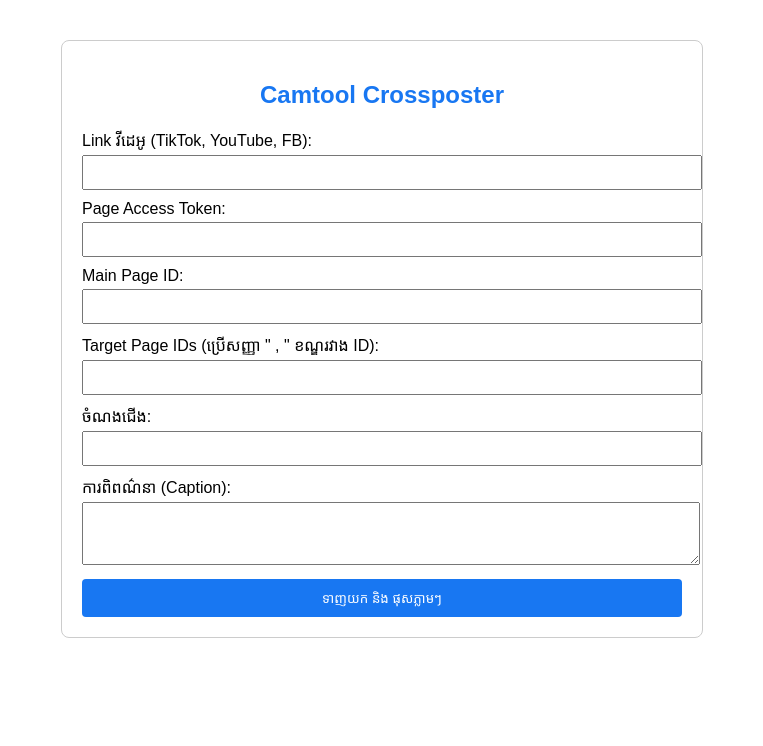
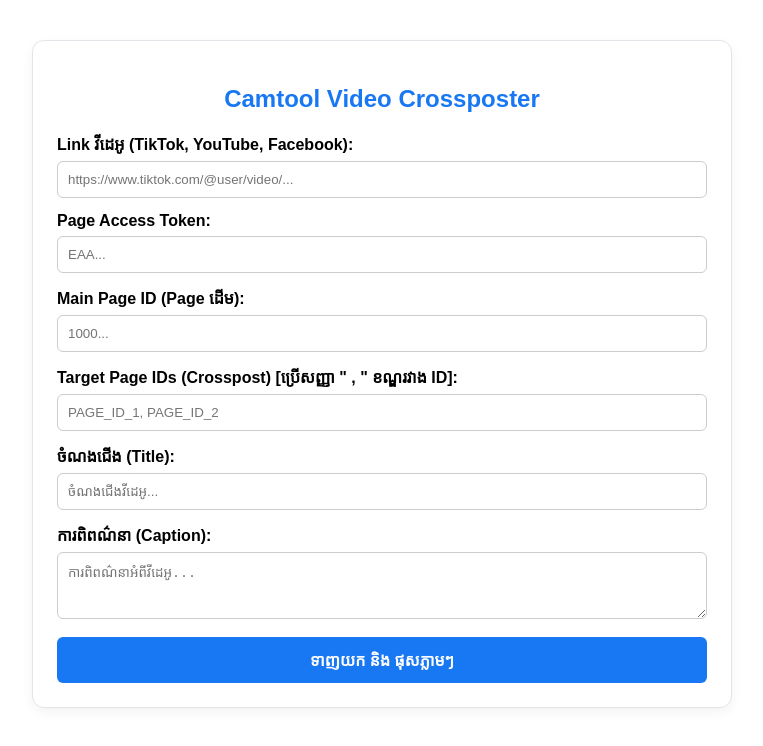
Before and after one commit to poozsvit77-source/crosspost-backend, a React (Vite) app: page / in a window 1280 px wide. Shown: the top 746 px of the page, without its empty margins (258-1021 px from the left). Built offline with nearby package versions, Linux system fonts and the light colour scheme.

Commit message:
Update App.jsx

```diff
--- a/src/App.jsx
+++ b/src/App.jsx
@@ -10,26 +10,33 @@
   const [loading, setLoading] = useState(false);
   const [status, setStatus] = useState('');
 
-  // ជំនួស URL នេះដោយ URL ដែលទទួលបានពី Render ពេលក្រោយ
-  const BACKEND_URL = "http://localhost:5000";
+  // ភ្ជាប់ទៅកាន់ Backend URL លើ Render របស់អ្នក
+  const BACKEND_URL = "https://crosspost-backend-pjjy.onrender.com";
 
   const handleProcess = async (e) => {
     e.preventDefault();
     setLoading(true);
-    setStatus('កំពុងទាញយក និង រៀបចំផុស...');
+    setStatus('កំពុងទាញយកវីដេអូ និង រៀបចំផុសទៅ Facebook...');
 
     try {
       const res = await fetch(`${BACKEND_URL}/api/crosspost`, {
         method: 'POST',
         headers: { 'Content-Type': 'application/json' },
-        body: JSON.stringify({ videoUrl, accessToken, mainPageId, targetPages, title, description }),
+        body: JSON.stringify({
+          videoUrl,
+          accessToken,
+          mainPageId,
+          targetPages,
+          title,
+          description
+        }),
       });
 
       const data = await res.json();
       if (data.success) {
         setStatus(`ផុសជោគជ័យ! Video ID: ${data.videoId}`);
       } else {
-        setStatus(`បរាជ័យ: ${JSON.stringify(data.error)}`);
+        setStatus(`បរាជ័យ: ${typeof data.error === 'object' ? JSON.stringify(data.error) : data.error}`);
       }
     } catch (err) {
       setStatus(`មានបញ្ហាភ្ជាប់ទៅ Server: ${err.message}`);
@@ -39,38 +46,93 @@
   };
 
   return (
-    <div style={{ maxWidth: '600px', margin: '40px auto', padding: '20px', border: '1px solid #ccc', borderRadius: '8px', fontFamily: 'sans-serif' }}>
-      <h2 style={{ textAlign: 'center', color: '#1877f2' }}>Camtool Crossposter</h2>
+    <div style={{ maxWidth: '650px', margin: '40px auto', padding: '24px', fontFamily: 'Arial, sans-serif', border: '1px solid #e1e4e8', borderRadius: '12px', boxShadow: '0 4px 12px rgba(0,0,0,0.05)', backgroundColor: '#ffffff' }}>
+      <h2 style={{ color: '#1877f2', textAlign: 'center', marginBottom: '20px' }}>Camtool Video Crossposter</h2>
+
       <form onSubmit={handleProcess}>
-        <div style={{ marginBottom: '10px' }}>
-          <label>Link វីដេអូ (TikTok, YouTube, FB):</label>
-          <input type="url" value={videoUrl} onChange={(e) => setVideoUrl(e.target.value)} required style={{ width: '100%', padding: '8px', marginTop: '4px' }} />
+        <div style={{ marginBottom: '14px' }}>
+          <label style={{ fontWeight: 'bold', display: 'block', marginBottom: '6px' }}>Link វីដេអូ (TikTok, YouTube, Facebook):</label>
+          <input
+            type="url"
+            placeholder="https://www.tiktok.com/@user/video/..."
+            value={videoUrl}
+            onChange={(e) => setVideoUrl(e.target.value)}
+            required
+            style={{ width: '100%', padding: '10px', borderRadius: '6px', border: '1px solid #ccc', boxSizing: 'border-box' }}
+          />
         </div>
-        <div style={{ marginBottom: '10px' }}>
-          <label>Page Access Token:</label>
-          <input type="text" value={accessToken} onChange={(e) => setAccessToken(e.target.value)} required style={{ width: '100%', padding: '8px', marginTop: '4px' }} />
+
+        <div style={{ marginBottom: '14px' }}>
+          <label style={{ fontWeight: 'bold', display: 'block', marginBottom: '6px' }}>Page Access Token:</label>
+          <input
+            type="text"
+            placeholder="EAA..."
+            value={accessToken}
+            onChange={(e) => setAccessToken(e.target.value)}
+            required
+            style={{ width: '100%', padding: '10px', borderRadius: '6px', border: '1px solid #ccc', boxSizing: 'border-box' }}
+          />
         </div>
-        <div style={{ marginBottom: '10px' }}>
-          <label>Main Page ID:</label>
-          <input type="text" value={mainPageId} onChange={(e) => setMainPageId(e.target.value)} required style={{ width: '100%', padding: '8px', marginTop: '4px' }} />
+
+        <div style={{ marginBottom: '14px' }}>
+          <label style={{ fontWeight: 'bold', display: 'block', marginBottom: '6px' }}>Main Page ID (Page ដើម):</label>
+          <input
+            type="text"
+            placeholder="1000..."
+            value={mainPageId}
+            onChange={(e) => setMainPageId(e.target.value)}
+            required
+            style={{ width: '100%', padding: '10px', borderRadius: '6px', border: '1px solid #ccc', boxSizing: 'border-box' }}
+          />
         </div>
-        <div style={{ marginBottom: '10px' }}>
-          <label>Target Page IDs (ប្រើសញ្ញា " , " ខណ្ឌរវាង ID):</label>
-          <input type="text" value={targetPages} onChange={(e) => setTargetPages(e.target.value)} style={{ width: '100%', padding: '8px', marginTop: '4px' }} />
+
+        <div style={{ marginBottom: '14px' }}>
+          <label style={{ fontWeight: 'bold', display: 'block', marginBottom: '6px' }}>Target Page IDs (Crosspost) [ប្រើសញ្ញា " , " ខណ្ឌរវាង ID]:</label>
+          <input
+            type="text"
+            placeholder="PAGE_ID_1, PAGE_ID_2"
+            value={targetPages}
+            onChange={(e) => setTargetPages(e.target.value)}
+            style={{ width: '100%', padding: '10px', borderRadius: '6px', border: '1px solid #ccc', boxSizing: 'border-box' }}
+          />
         </div>
-        <div style={{ marginBottom: '10px' }}>
-          <label>ចំណងជើង:</label>
-          <input type="text" value={title} onChange={(e) => setTitle(e.target.value)} style={{ width: '100%', padding: '8px', marginTop: '4px' }} />
+
+        <div style={{ marginBottom: '14px' }}>
+          <label style={{ fontWeight: 'bold', display: 'block', marginBottom: '6px' }}>ចំណងជើង (Title):</label>
+          <input
+            type="text"
+            placeholder="ចំណងជើងវីដេអូ..."
+            value={title}
+            onChange={(e) => setTitle(e.target.value)}
+            style={{ width: '100%', padding: '10px', borderRadius: '6px', border: '1px solid #ccc', boxSizing: 'border-box' }}
+          />
         </div>
-        <div style={{ marginBottom: '10px' }}>
-          <label>ការពិពណ៌នា (Caption):</label>
-          <textarea value={description} onChange={(e) => setDescription(e.target.value)} rows="3" style={{ width: '100%', padding: '8px', marginTop: '4px' }} />
+
+        <div style={{ marginBottom: '14px' }}>
+          <label style={{ fontWeight: 'bold', display: 'block', marginBottom: '6px' }}>ការពិពណ៌នា (Caption):</label>
+          <textarea
+            placeholder="ការពិពណ៌នាអំពីវីដេអូ..."
+            value={description}
+            onChange={(e) => setDescription(e.target.value)}
+            rows="3"
+            style={{ width: '100%', padding: '10px', borderRadius: '6px', border: '1px solid #ccc', boxSizing: 'border-box' }}
+          />
         </div>
-        <button type="submit" disabled={loading} style={{ width: '100%', padding: '10px', background: '#1877f2', color: '#fff', border: 'none', borderRadius: '4px', cursor: 'pointer' }}>
+
+        <button
+          type="submit"
+          disabled={loading}
+          style={{ width: '100%', padding: '12px', background: loading ? '#888' : '#1877f2', color: '#fff', border: 'none', borderRadius: '6px', cursor: loading ? 'not-allowed' : 'pointer', fontWeight: 'bold', fontSize: '16px' }}
+        >
           {loading ? 'កំពុងដំណើរការ...' : 'ទាញយក និង ផុសភ្លាមៗ'}
         </button>
       </form>
-      {status && <div style={{ marginTop: '15px', padding: '10px', background: '#f0f2f5' }}>{status}</div>}
+
+      {status && (
+        <div style={{ marginTop: '20px', padding: '12px', background: '#f0f2f5', borderRadius: '6px', borderLeft: '4px solid #1877f2', wordBreak: 'break-word' }}>
+          {status}
+        </div>
+      )}
     </div>
   );
 }
```
